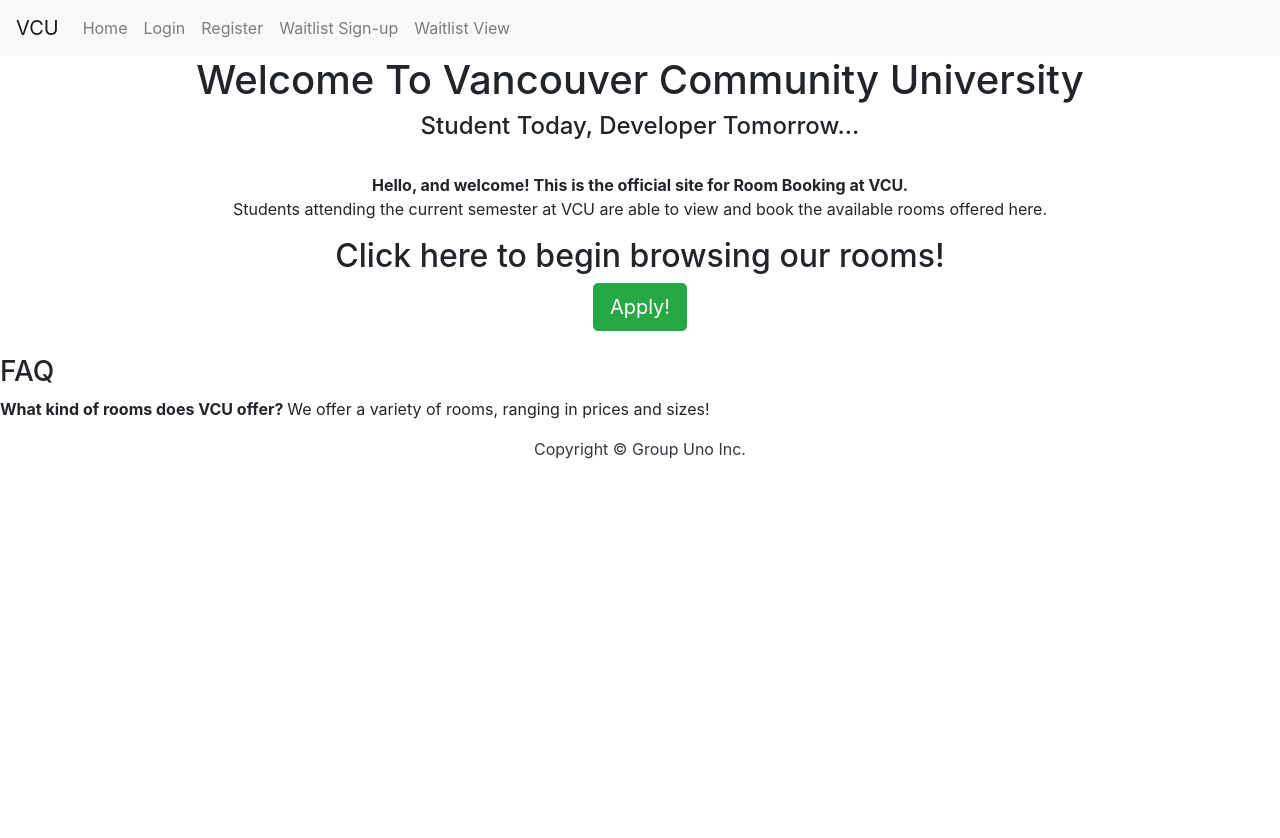
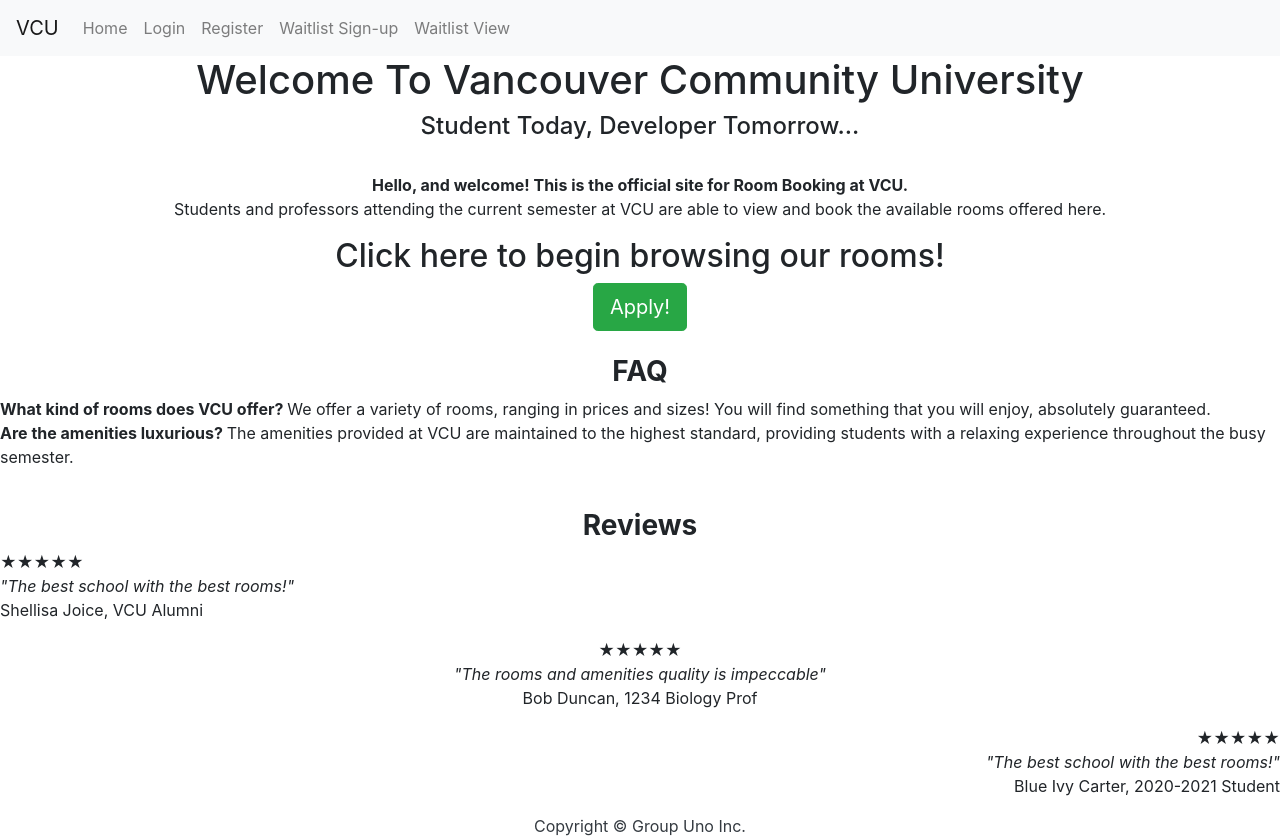
Before and after one commit to rayyanharoon/UNO-VCU, a React (Create React App) app in the folder uno-vcu-proj/: page /InfoPage-rha-71 in a window 1280 px wide. Before the commit the page ends 800 px from the top, so only its background shows below. Built offline with nearby package versions, Linux system fonts and the light colour scheme.

Commit message:
Info Page filled with content

```diff
--- a/uno-vcu-proj/src/Components/InfoPage-FEATURE-rha-71/InfoPage-FEATURE-rha-71.js
+++ b/uno-vcu-proj/src/Components/InfoPage-FEATURE-rha-71/InfoPage-FEATURE-rha-71.js
@@ -9,13 +9,18 @@ class InfoPage extends Component {
                 <h1>Welcome To Vancouver Community University</h1>
                 <h4>Student Today, Developer Tomorrow...</h4>
                 <br></br>
-                <p><b>Hello, and welcome! This is the official site for Room Booking at VCU.</b> <br></br>Students attending the current semester at VCU are able to view and book the available rooms offered here.</p>
+                <p><b>Hello, and welcome! This is the official site for Room Booking at VCU.</b> <br></br>Students and professors attending the current semester at VCU are able to view and book the available rooms offered here.</p>
                 <h2>Click here to begin browsing our rooms!</h2>
                 <Link to="/BookRooms-rha-71"><button type="button" class="btn btn-success btn-lg">Apply!</button></Link>
                 <br></br>
                 <br></br>
-                <h3 class="text-justify">FAQ</h3>
-                <p class="text-md-left"><b> What kind of rooms does VCU offer? </b>We offer a variety of rooms, ranging in prices and sizes!<br></br><b></b></p>
+                <h3><b>FAQ</b></h3>
+                <p class="text-md-left"><b>What kind of rooms does VCU offer? </b>We offer a variety of rooms, ranging in prices and sizes! You will find something that you will enjoy, absolutely guaranteed.<br></br><b>Are the amenities luxurious? </b>The amenities provided at VCU are maintained to the highest standard, providing students with a relaxing experience throughout the busy semester.</p>
+                <br></br>
+                <h3><b>Reviews</b></h3>
+                <p class="text-md-left"><b>★★★★★</b><br></br><i>"The best school with the best rooms!"</i><br></br>Shellisa Joice, VCU Alumni</p>
+                <p class="text-md-center"><b>★★★★★</b><br></br><i>"The rooms and amenities quality is impeccable"</i><br></br>Bob Duncan, 1234 Biology Prof</p>
+                <p class="text-md-right"><b>★★★★★</b><br></br><i>"The best school with the best rooms!"</i><br></br>Blue Ivy Carter, 2020-2021 Student</p>
             </div>
             )
 
```
